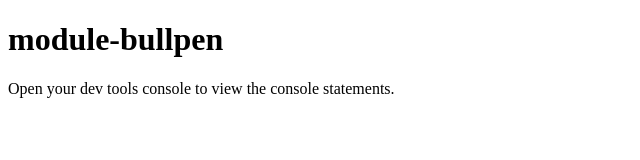
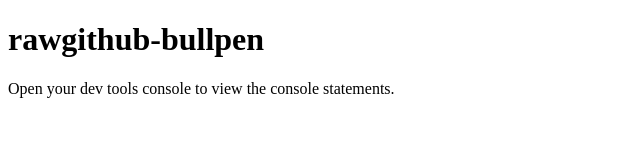
Before and after one commit to dfkaye/module-bullpen, a plain HTML site: page index.html in a window 1280 px wide. Shown: the whole page, without its empty margins (0-640 px from the left). Drawn offline with Linux system fonts and the light colour scheme.

Commit message:
Update index.html

```diff
--- a/index.html
+++ b/index.html
@@ -1,11 +1,11 @@
 <!DOCTYPE html>
 <html lang='en'>
   <head>
-    <title>module-bullpen</title>
+    <title>rawgithub-bullpen</title>
     <script src='./js/module.js'></script>
   </head>
   <body>
-    <h1>module-bullpen</h1>
+    <h1>rawgithub-bullpen</h1>
     <p>Open your dev tools console to view the console statements.</p>
     <script src='./js/page.js'></script>
   </body>
```
